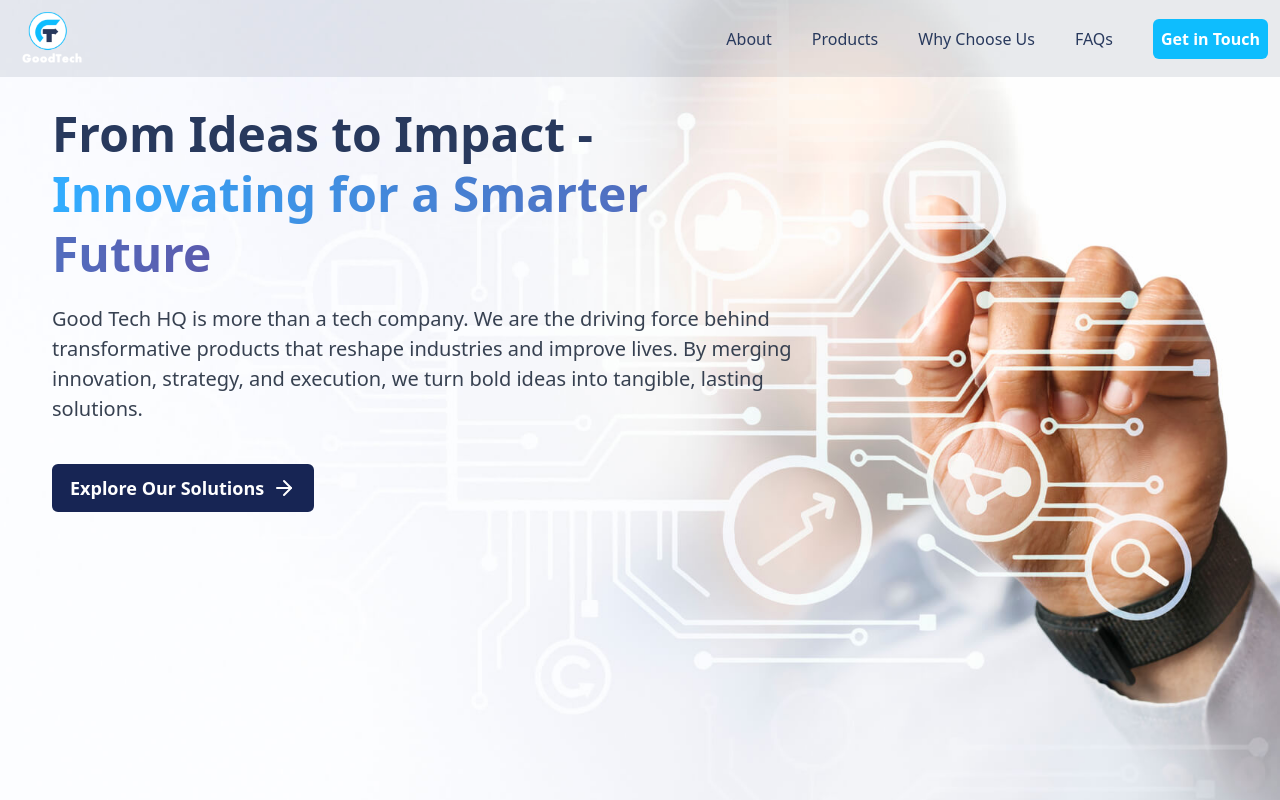
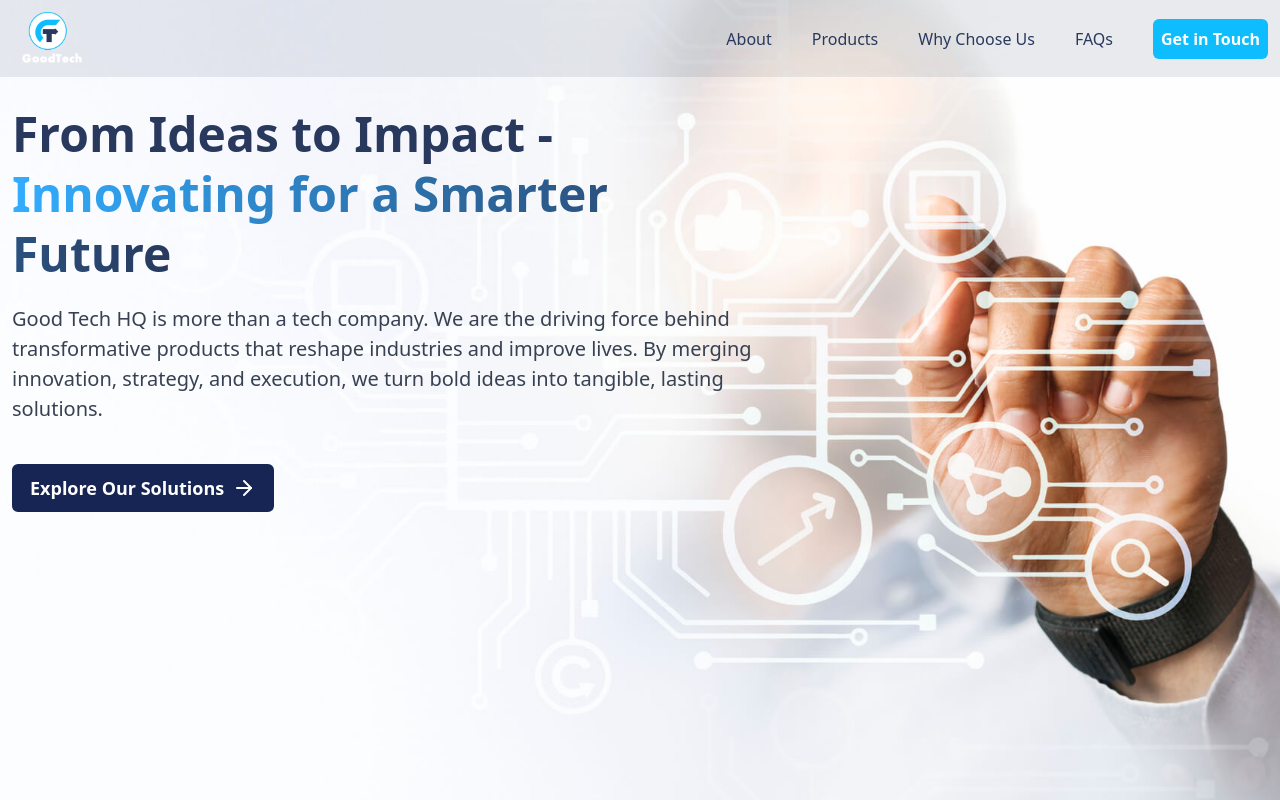
Before and after one commit to afekhaijoseph/good-tech, a React (Vite) app: page / in a window 1280 px wide. Shown: the top 800 px of the page. Built offline with nearby package versions, Linux system fonts and the light colour scheme.

Commit message:
ui changes

```diff
--- a/src/components/Hero.jsx
+++ b/src/components/Hero.jsx
@@ -2,8 +2,8 @@ import { ArrowRight } from "lucide-react"
 
 const Hero = () => {
   return (
-    <div className="my-10 flex flex-col gap-4 absolute top-16 text-center mx-auto px-3 md:text-left md:gap-0 md:w-3/5 md:left-10">
-     <h1 className="text-5xl text-[#28395D] font-bold leading-tight">From Ideas to Impact - <span className="text-transparent bg-clip-text bg-gradient-to-r from-[rgba(0,153,255,0.8)] to-[rgb(51,51,153,0.8)]">Innovating for a Smarter Future</span></h1>
+    <div className="py-10 absolute top-16 flex flex-col gap-4 text-center mx-auto px-3 md:text-left md:gap-0 md:w-3/5 lg:mx-0">
+     <h1 className="text-5xl text-[#28395D] font-bold leading-tight">From Ideas to Impact - <span className="text-transparent bg-clip-text bg-gradient-to-r from-[rgba(0,153,255,0.8)] to-[rgb(40,57,93)]">Innovating for a Smarter Future</span></h1>
      <h2 className="text-xl text-gray-700 leading-normal my-5 md:textl-2xl">Good Tech HQ is more than a tech company. We are the driving force behind transformative products that reshape industries and improve lives. By merging innovation, strategy, and execution, we turn bold ideas into tangible, lasting solutions.</h2>
      <div className="flex items-center gap-2 bg-blue-950 text-lg font-semibold text-white py-2 px-4 rounded-md mx-auto my-5 border-2 border-blue-950 hover:text-blue-950 hover:bg-white md:mx-0 md:w-fit">
         <button onClick={() => {
--- a/src/components/LandingPage.jsx
+++ b/src/components/LandingPage.jsx
@@ -4,7 +4,7 @@ import Hero from "./Hero"
 const LandingPage = () => {
   return (
     <div>
-        <div className='h-screen bg-cover bg-no-repeat bg-center text-gray-300 relative' style={{ backgroundImage:`url(${goodtechhero})`}}>
+        <div className='h-screen relative bg-cover bg-no-repeat bg-center text-gray-300' style={{ backgroundImage:`url(${goodtechhero})`}}>
           <NavBar/>
           <Hero/>
         </div>
```
